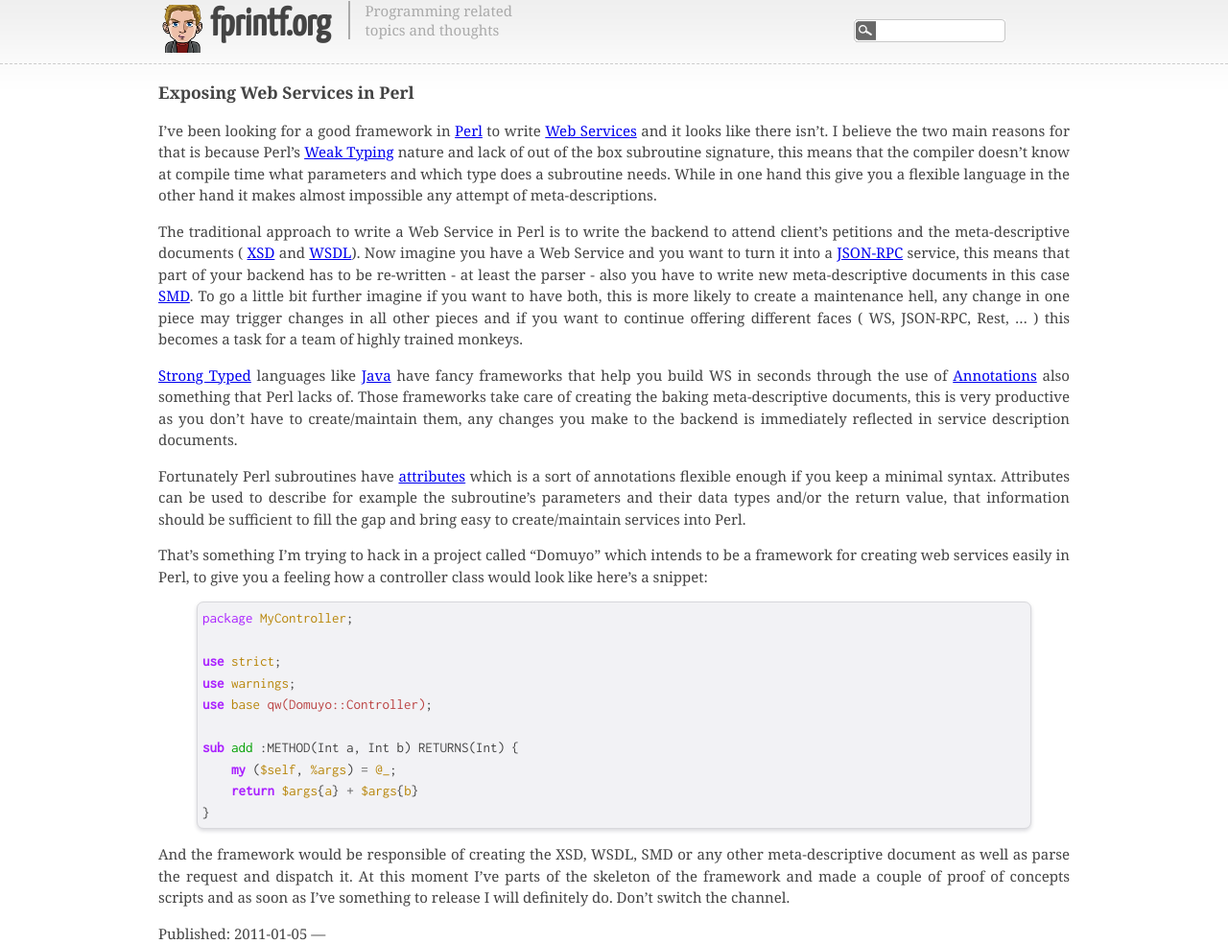
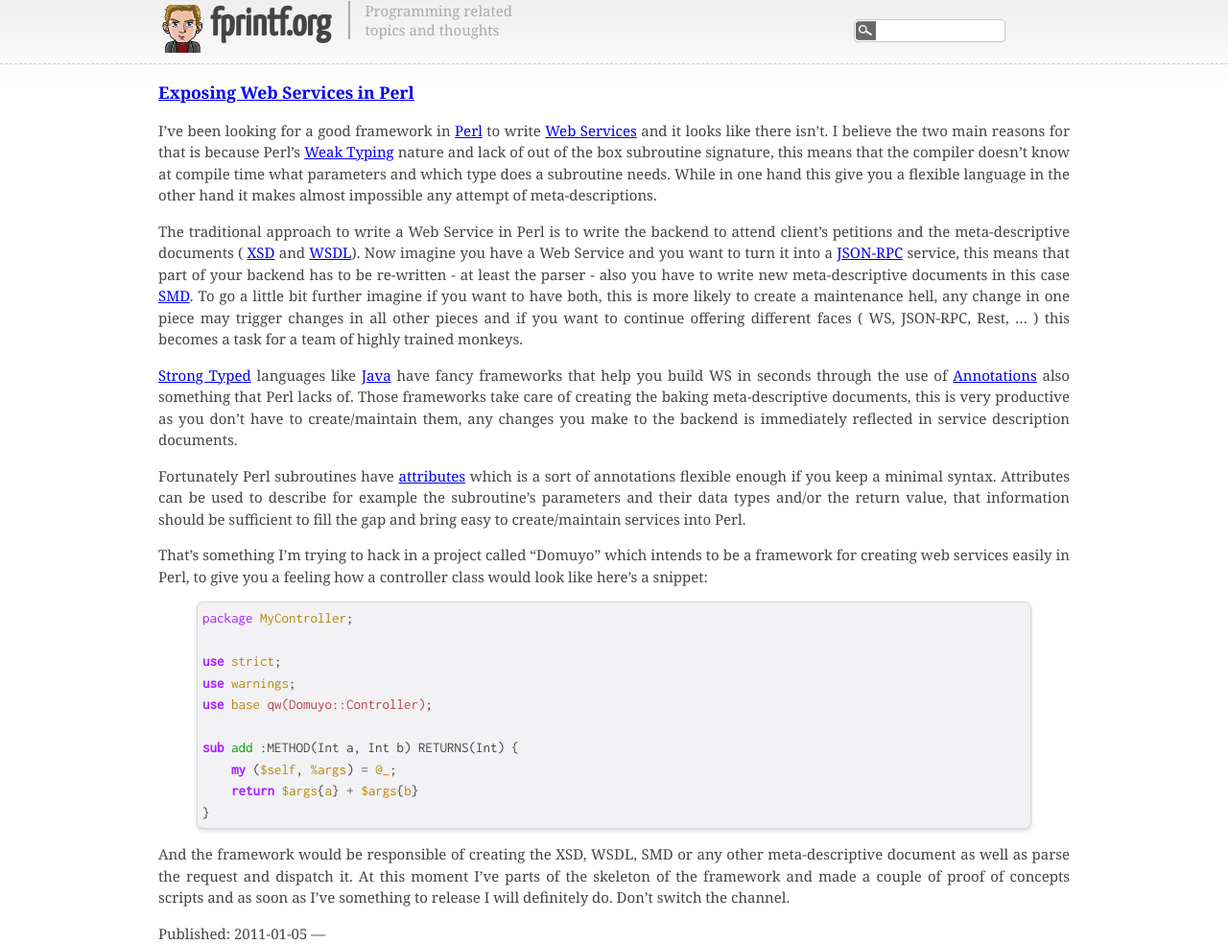
Before and after one commit to bluescreen10/bluescreen10.github.com, a Jekyll site: the page built from _posts/2011-01-05-Exposing-Web-Services-in-Perl.markdown, in a window 1280 px wide. Shown: the whole page at 96% size. Built offline with Jekyll 4.4.1, drawn with Linux system fonts in a browser that asks for light colours; some web fonts are replaced; comment, search, counter and statistics services are not loaded.

Commit message:
post layout

```diff
--- a/_layouts/post.html
+++ b/_layouts/post.html
@@ -22,7 +22,9 @@
 
       <div class="content">
         <article class="post">
-          <h3>{{ page.title }}</h3>
+          <h3>
+            <a href="{{ page.url }}" rel="bookmark permalink" title="Permanent link to this post">{{ page.title }}</a>
+          </h3>
 
           {{ content }}
 
```
